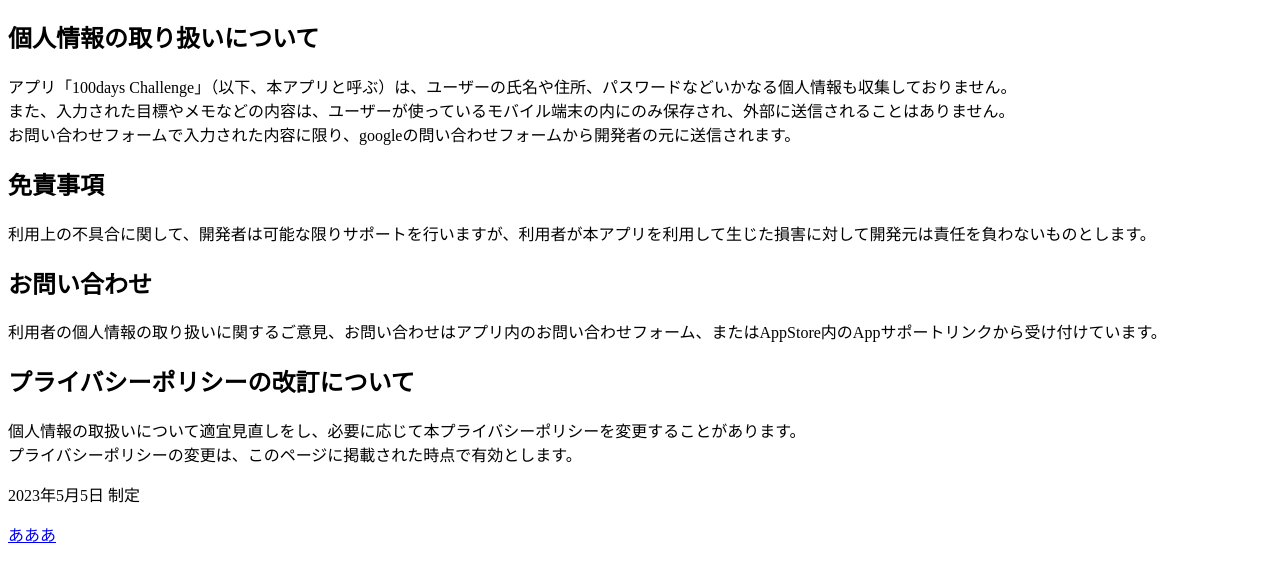
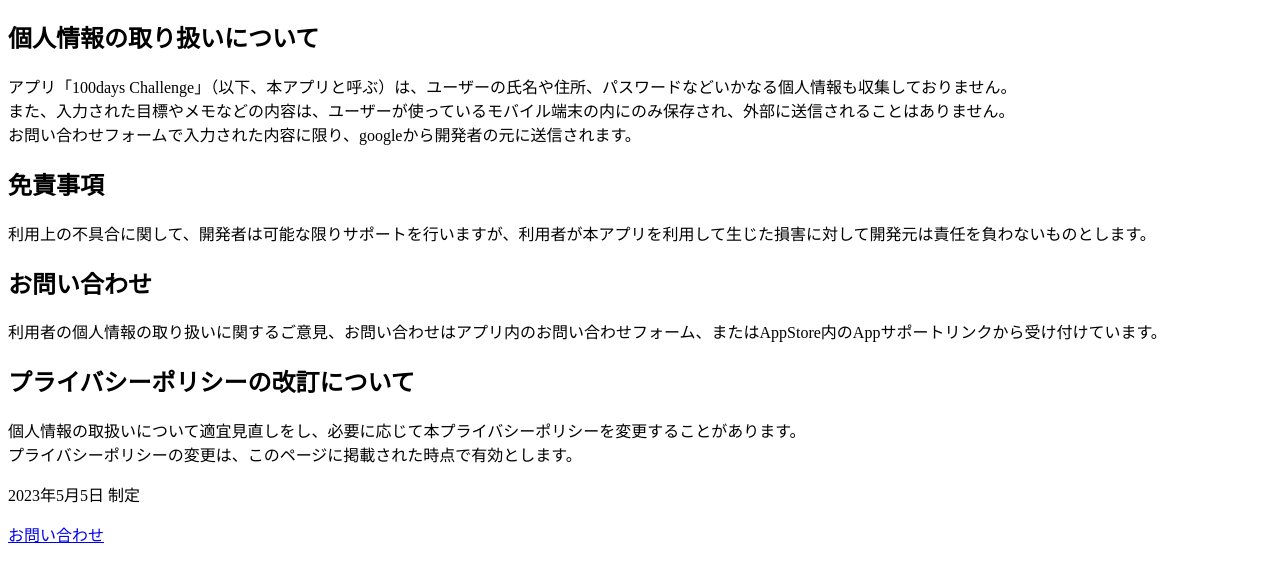
Before and after one commit to kokoaola/kokoaola.github.io, a plain HTML site: page index.html in a window 1280 px wide. Shown: the part 70-652 px from the top of the page. Drawn offline with Linux system fonts and the light colour scheme.

Commit message:
プライバシーポリシーの一部を変更

```diff
--- a/index.html
+++ b/index.html
@@ -15,7 +15,7 @@
     <h2>個人情報の取り扱いについて</h2>
     <p>アプリ「100days Challenge」（以下、本アプリと呼ぶ）は、ユーザーの氏名や住所、パスワードなどいかなる個人情報も収集しておりません。<br>
     また、入力された目標やメモなどの内容は、ユーザーが使っているモバイル端末の内にのみ保存され、外部に送信されることはありません。<br>
-    お問い合わせフォームで入力された内容に限り、googleの問い合わせフォームから開発者の元に送信されます。
+    お問い合わせフォームで入力された内容に限り、googleから開発者の元に送信されます。
    </p>
 
     <h2>免責事項</h2>
@@ -28,7 +28,7 @@
     <p>個人情報の取扱いについて適宜見直しをし、必要に応じて本プライバシーポリシーを変更することがあります。<br>
     プライバシーポリシーの変更は、このページに掲載された時点で有効とします。</p>
     <p>2023年5月5日 制定</p>
-    <a href="contact.html">あああ</a>
+    <a href="contact.html">お問い合わせ</a>
 </div>
 </body>
 </html>
```
